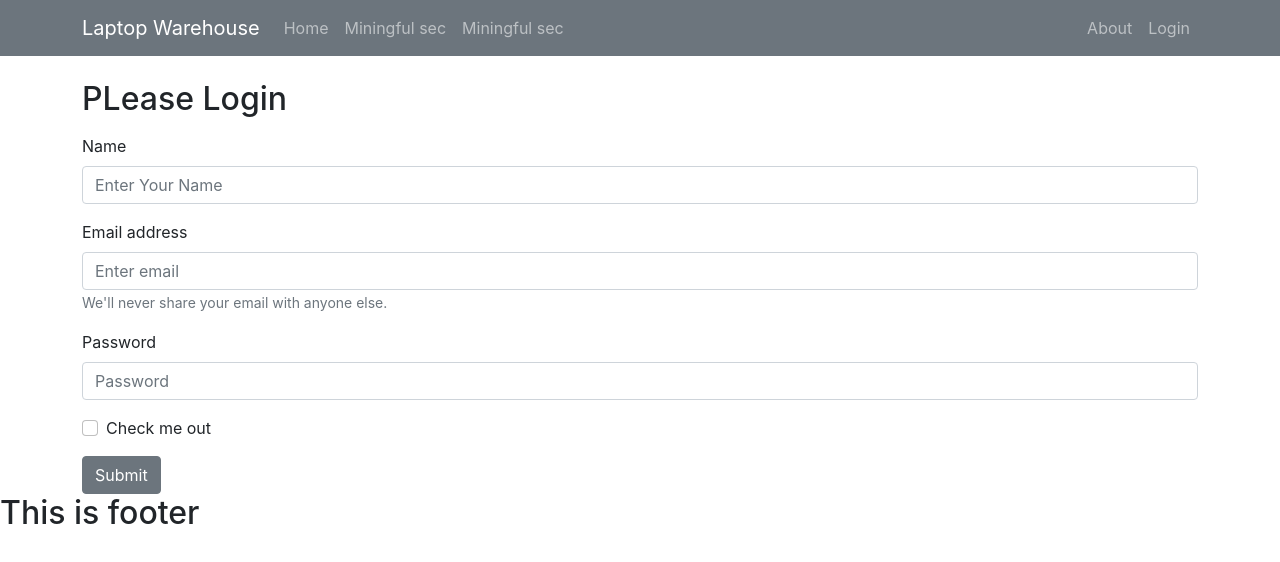
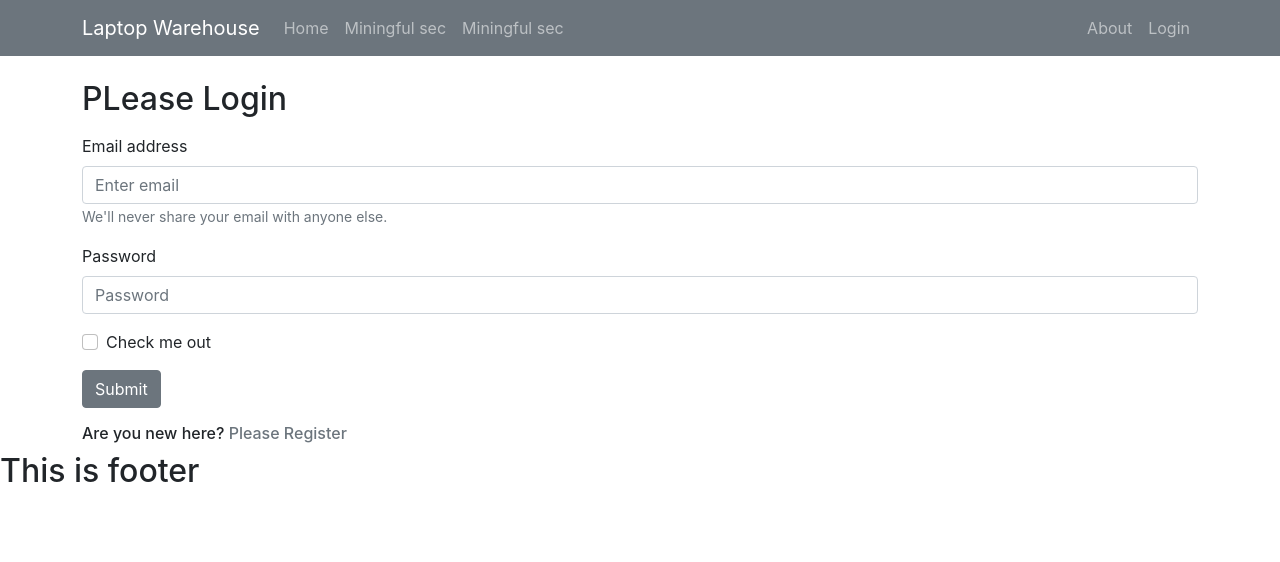
Before and after one commit to abdullahalomar/warehouse-management-client-side, a React (Create React App) app: page /login in a window 1280 px wide. Shown: the top 562 px of the page. Built offline with nearby package versions, Linux system fonts and the light colour scheme.

Commit message:
login data code added

```diff
--- a/src/Pages/Login/Login/Login.js
+++ b/src/Pages/Login/Login/Login.js
@@ -1,19 +1,34 @@
-import React from 'react';
+import React, { useRef } from 'react';
 import { Form, Button } from 'react-bootstrap';
+import { Link, useNavigate } from 'react-router-dom';
 
 const Login = () => {
+  const emailRef = useRef();
+  const passRef = useRef();
+  const navigate = useNavigate();
+
+  const handleSubmit = event => {
+    event.preventDefault();
+    const email = emailRef.current.value;
+    const pass = passRef.current.value;
+    console.log(email, pass);
+  }
+
+  const navigateRegister = event => {
+    navigate('/register');
+  }
     return (
         <div className='container mt-4'>
             <h2 className='mb-3'>PLease Login</h2>
 
-            <Form>
-  <Form.Group className="mb-3" controlId="formBasicText">
+  <Form onSubmit={handleSubmit}>
+  {/* <Form.Group className="mb-3" controlId="formBasicText">
     <Form.Label>Name</Form.Label>
     <Form.Control type="text" placeholder="Enter Your Name" required/>
-  </Form.Group>
+  </Form.Group> */}
   <Form.Group className="mb-3" controlId="formBasicEmail">
     <Form.Label>Email address</Form.Label>
-    <Form.Control type="email" placeholder="Enter email" required/>
+    <Form.Control ref={emailRef} type="email" placeholder="Enter email" required/>
     <Form.Text className="text-muted">
       We'll never share your email with anyone else.
     </Form.Text>
@@ -21,7 +36,7 @@ const Login = () => {
 
   <Form.Group className="mb-3" controlId="formBasicPassword">
     <Form.Label>Password</Form.Label>
-    <Form.Control type="password" placeholder="Password" required/>
+    <Form.Control ref={passRef} type="password" placeholder="Password" required/>
   </Form.Group>
   <Form.Group className="mb-3" controlId="formBasicCheckbox">
     <Form.Check type="checkbox" label="Check me out" />
@@ -29,7 +44,10 @@ const Login = () => {
   <Button variant="secondary" type="submit">
     Submit
   </Button>
-</Form>
+        </Form>
+        <div className='mt-3'>
+        <h6>Are you new here? <Link to='/register' className='text-secondary pe-auto text-decoration-none' onClick={navigateRegister}>Please Register</Link></h6>
+        </div>
 
         </div>
     );
```
